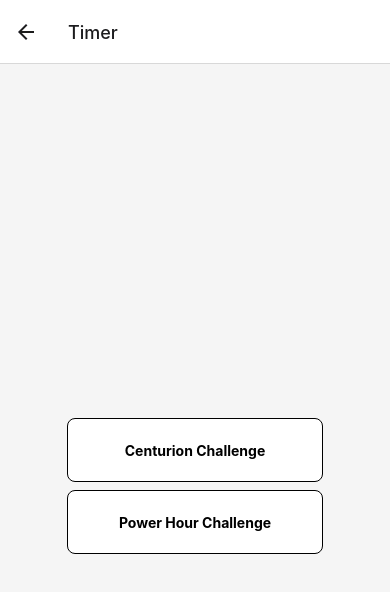
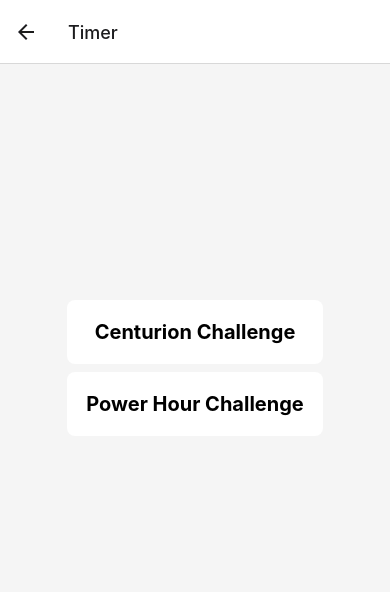
Before and after one commit to malikrahey/DrinkUp, a React Native app: screen /Timer in a window 390 px wide. Shown: the top 592 px of the page. Built offline with nearby package versions, Linux system fonts and the light colour scheme.

Commit message:
working on timer screens

```diff
--- a/screens/GameScreen.js
+++ b/screens/GameScreen.js
@@ -19,7 +19,6 @@ const randomizeIndexList = (maxIndex) => {
 }
 
 const GameScreen = ({navigation}) => {
-
 
   const [currentPrompt, setCurrentPrompt] = useState(prompts[0]);
   const [currentIndex, setCurrentIndex] = useState(0);
--- a/screens/TimerScreen.js
+++ b/screens/TimerScreen.js
@@ -8,6 +8,8 @@ import * as ScreenOrientation from 'expo-screen-orientation';
 const TimerScreen = ({ navigation }) => {
 
     const [loading, setLoading] = useState(true);
+    const [show, toggleShow] = useState(true);
+    const [screen, setScreen] = useState(0);
 
     let bgColor = 'bg-white';
     let textColor = '';
@@ -30,16 +32,38 @@ const TimerScreen = ({ navigation }) => {
 
         <SafeAreaView className="bg-neutral-100" style={styles.AndroidSafeArea}>
             <View className="flex items-center justify-evenly h-screen">
-                <View className="space-y-2">
+                {show && <View className="space-y-2">
 
-                    <TouchableOpacity onPress={() => setState({view: 1})} className="w-64 h-16 justify-center border rounded-lg bg-white">
-                        <Text className="text-center font-bold">Centurion Challenge</Text>
+                    <TouchableOpacity onPress = {() => setScreen(1)} onPressIn = {() => toggleShow(!show)} className="w-64 h-16 justify-center rounded-lg bg-white">
+                        <Text className="text-center font-bold text-xl">Centurion Challenge</Text>
                     </TouchableOpacity>
-                    <TouchableOpacity onPress={() => setState({view: 2})} className="w-64 h-16 justify-center border rounded-lg bg-white">
-                        <Text className="text-center font-bold">Power Hour Challenge</Text>
 
+                    <TouchableOpacity onPress={() => setScreen(2)} onPressIn = {() => toggleShow(show)} className="w-64 h-16 justify-center rounded-lg bg-white">
+                        <Text className="text-center font-bold text-xl">Power Hour Challenge</Text>
                     </TouchableOpacity>
+
+                </View>}
+
+                <View>
+
+                    {screen == "1" ? (
+                        <View>
+                            <Text className="text-center font-bold text-xl">Centurion Challenge</Text>
+                        </View>
+
+                        ) : screen == "2" ? (
+                        <View>
+                            <Text className="text-center font-bold text-xl">Power Hour Challenge</Text>
+                        </View>
+
+                        ) : (
+                        <View>
+
+                        </View>
+                        )}
+
                 </View>
+
             </View>
         </SafeAreaView>
     )
```
